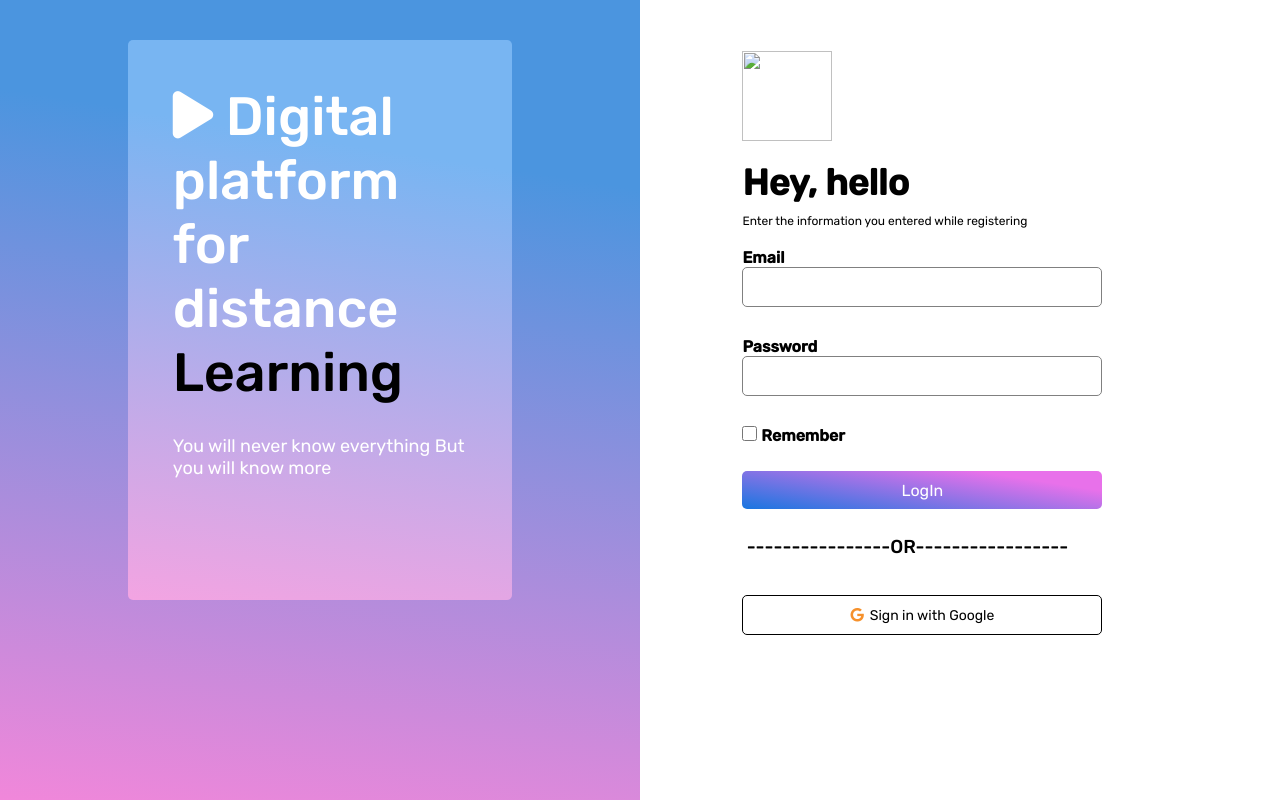
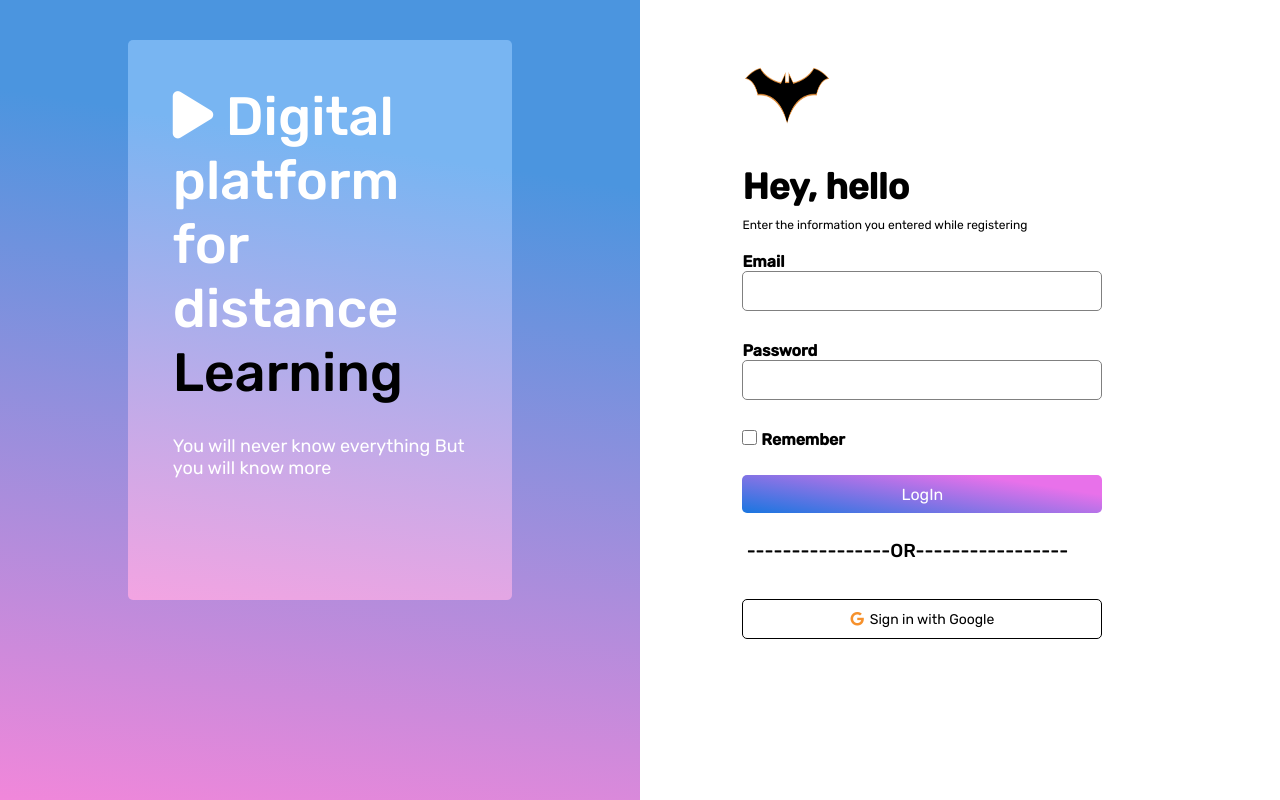
Before and after one commit to balram763/login-form, a plain HTML site: page index.html in a window 1280 px wide. Drawn offline with Linux system fonts and the light colour scheme; the site is published under a folder, as on GitHub Pages, so addresses that start at the root find nothing.

Commit message:
Update index.html

```diff
--- a/index.html
+++ b/index.html
@@ -20,7 +20,7 @@
         </div>
         <div class="container-part2">
             <div class="logo">
-                <img src="/Batman-Logo-2016.png" alt="">
+                <img src="./Batman-Logo-2016.png" alt="">
             </div>
             <h2>Hey, hello</h2>
             <p>Enter the information you entered while registering</p>
```
